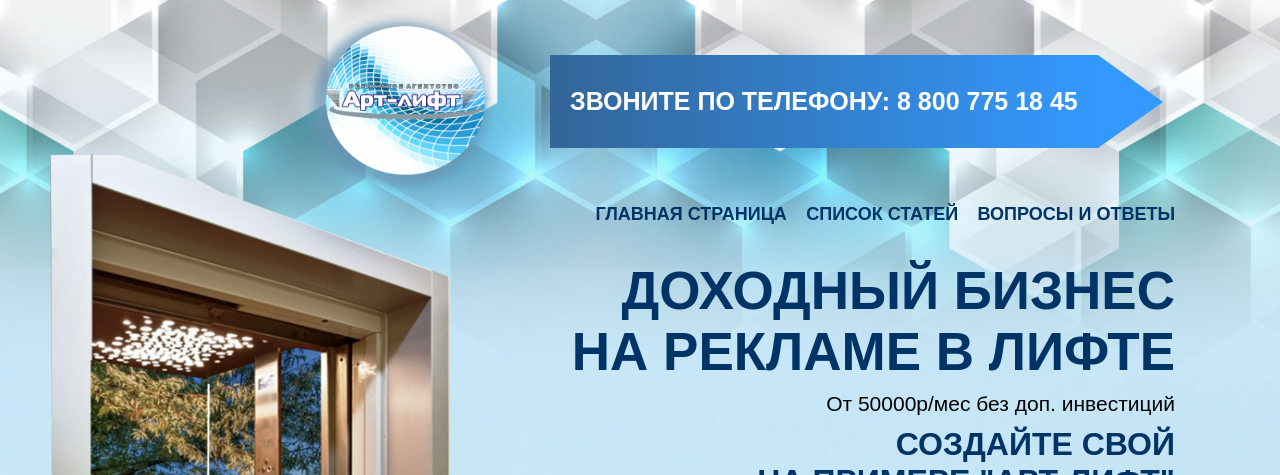
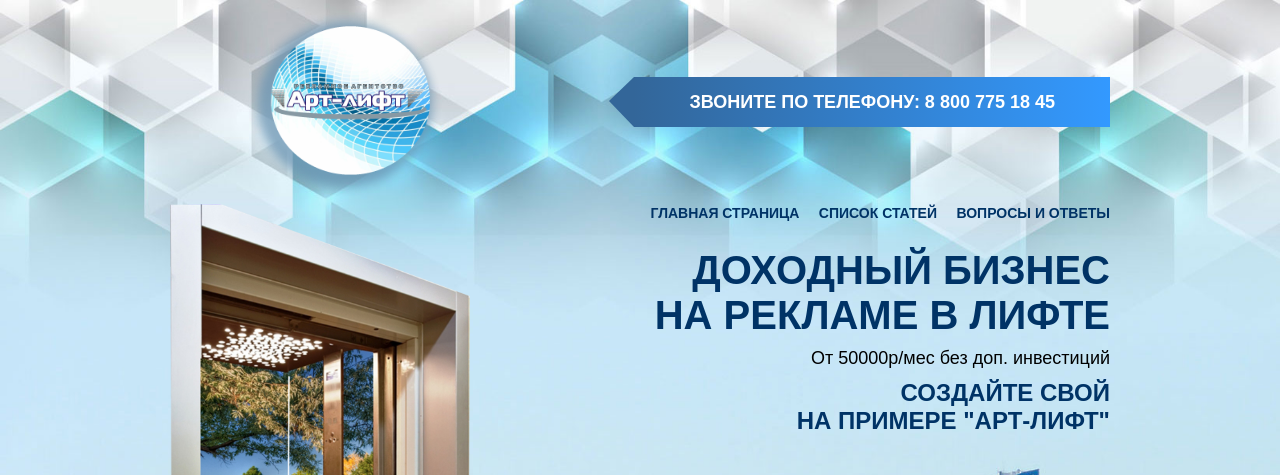
Before and after one commit to od-5/elite, a Django app: page /franchise/ in a window 1280 px wide. Shown: the top 475 px of the page. Run offline with Django 3.2, Linux system fonts and the light colour scheme; data comes from the database, SQL or seed files in the repository; data that the repository does not hold is empty; some libraries are stand-ins or nearby versions; grey boxes are pictures that could not be loaded.

Commit message:
fix franchise.html

```diff
--- a/apps/franchise/templates/franchise/index.html
+++ b/apps/franchise/templates/franchise/index.html
@@ -31,12 +31,12 @@
     <a name="top"></a>
     <div class="header-top">
       <div class="container_12">
-        <div class="grid_5 text-right">
+        <div class="grid_5 text-center">
           <a href="{% url 'home' %}" title="" class="header-logotype">
             <img src="{% static 'img/franchise/logotype.png' %}" alt="Логотип">
           </a>
         </div>
-        <div class="grid_7">
+        <div class="grid_7 text-right">
           <div class="header-phone">
             Звоните по телефону: {{ setup.phone|default:'8 800 775 18 45' }}
           </div>
@@ -64,7 +64,7 @@
               Создайте свой<br> на примере "АРТ-ЛИФТ"
             </p>
             <div class="header-video">
-              <iframe width="587" height="370" src="https://www.youtube.com/embed/kKhmnEmdjPo" frameborder="0" allow="autoplay; encrypted-media" allowfullscreen></iframe>
+              <iframe width="500" height="300" src="https://www.youtube.com/embed/kKhmnEmdjPo" frameborder="0" allow="autoplay; encrypted-media" allowfullscreen></iframe>
             </div>
             <div class="text-center">
               <a href="#bp-modal-download" class="js-modal-bp-download-btn bp__button">
@@ -108,6 +108,36 @@
         </div>
         <div class="clearfix"></div>
       </div>
+    </div>
+  </section>
+
+  <section class="franchise-ticket">
+    <div class="container_12">
+      <div class="grid_12">
+        <h2 class="franchise__title franchise__title_blue text-center">УЗНАТЬ УСЛОВИЯ</h2>
+        {% with franchise_form=True %}
+          {% include '__includes/form_main.html'  with class='js-main-ticket-form' %}
+        {% endwith %}
+      </div>
+      <div class="clearfix"></div>
+    </div>
+  </section>
+
+  <section class="franchise-clients">
+    <div class="container_12">
+      <div class="grid_12">
+        <h2 class="franchise__title franchise__title_blue franchise-clients__title text-center">НАШИ КЛИЕНТЫ</h2>
+        <ul class="franchise-clients-list">
+        {% for item in client_list %}
+          <li class="franchise-clients-list-item">
+{#              <img src="{{ STATIC_URL }}img/client{{ forloop.counter }}.jpg" alt="" class="franchise-our-clients-list-item__img">#}
+            <img src="{{ item.img.url }}" alt="" class="franchise-clients-list-item__img">
+          </li>
+        {% endfor %}
+        </ul>
+        <div class="clearfix"></div>
+      </div>
+      <div class="clearfix"></div>
     </div>
   </section>
 
--- a/static/css/franchise.css
+++ b/static/css/franchise.css
@@ -447,7 +447,7 @@ th {
   email: adrian [at] radianstudio [dot] com
 */
 body {
-  min-width: 1200px;
+  min-width: 960px;
 }
 .clearboth {
   clear: both;
@@ -463,7 +463,7 @@ body {
 .container_12 {
   margin-left: auto;
   margin-right: auto;
-  width: 1200px;
+  width: 960px;
   zoom: 1;
 }
 .container_12:before,
@@ -485,243 +485,243 @@ body {
   float: left;
   margin-left: 10px;
   margin-right: 10px;
-  width: 80px;
+  width: 60px;
 }
 .container_12 .grid_2 {
   display: inline;
   float: left;
   margin-left: 10px;
   margin-right: 10px;
-  width: 180px;
+  width: 140px;
 }
 .container_12 .grid_3 {
   display: inline;
   float: left;
   margin-left: 10px;
   margin-right: 10px;
-  width: 280px;
+  width: 220px;
 }
 .container_12 .grid_4 {
   display: inline;
   float: left;
   margin-left: 10px;
   margin-right: 10px;
+  width: 300px;
+}
+.container_12 .grid_5 {
+  display: inline;
+  float: left;
+  margin-left: 10px;
+  margin-right: 10px;
   width: 380px;
 }
-.container_12 .grid_5 {
-  display: inline;
-  float: left;
-  margin-left: 10px;
-  margin-right: 10px;
-  width: 480px;
-}
 .container_12 .grid_6 {
   display: inline;
   float: left;
   margin-left: 10px;
   margin-right: 10px;
-  width: 580px;
+  width: 460px;
 }
 .container_12 .grid_7 {
   display: inline;
   float: left;
   margin-left: 10px;
   margin-right: 10px;
-  width: 680px;
+  width: 540px;
 }
 .container_12 .grid_8 {
   display: inline;
   float: left;
   margin-left: 10px;
   margin-right: 10px;
+  width: 620px;
+}
+.container_12 .grid_9 {
+  display: inline;
+  float: left;
+  margin-left: 10px;
+  margin-right: 10px;
+  width: 700px;
+}
+.container_12 .grid_10 {
+  display: inline;
+  float: left;
+  margin-left: 10px;
+  margin-right: 10px;
   width: 780px;
 }
-.container_12 .grid_9 {
-  display: inline;
-  float: left;
-  margin-left: 10px;
-  margin-right: 10px;
-  width: 880px;
-}
-.container_12 .grid_10 {
-  display: inline;
-  float: left;
-  margin-left: 10px;
-  margin-right: 10px;
-  width: 980px;
-}
 .container_12 .grid_11 {
   display: inline;
   float: left;
   margin-left: 10px;
   margin-right: 10px;
-  width: 1080px;
+  width: 860px;
 }
 .container_12 .grid_12 {
   display: inline;
   float: left;
   margin-left: 10px;
   margin-right: 10px;
-  width: 1180px;
+  width: 940px;
 }
 .container_12 .prefix_1 {
-  padding-left: 100px;
+  padding-left: 80px;
 }
 .container_12 .prefix_2 {
-  padding-left: 200px;
+  padding-left: 160px;
 }
 .container_12 .prefix_3 {
-  padding-left: 300px;
+  padding-left: 240px;
 }
 .container_12 .prefix_4 {
+  padding-left: 320px;
+}
+.container_12 .prefix_5 {
   padding-left: 400px;
 }
-.container_12 .prefix_5 {
-  padding-left: 500px;
-}
 .container_12 .prefix_6 {
-  padding-left: 600px;
+  padding-left: 480px;
 }
 .container_12 .prefix_7 {
-  padding-left: 700px;
+  padding-left: 560px;
 }
 .container_12 .prefix_8 {
+  padding-left: 640px;
+}
+.container_12 .prefix_9 {
+  padding-left: 720px;
+}
+.container_12 .prefix_10 {
   padding-left: 800px;
 }
-.container_12 .prefix_9 {
-  padding-left: 900px;
-}
-.container_12 .prefix_10 {
-  padding-left: 1000px;
-}
 .container_12 .prefix_11 {
-  padding-left: 1100px;
+  padding-left: 880px;
 }
 .container_12 .suffix_1 {
-  padding-right: 100px;
+  padding-right: 80px;
 }
 .container_12 .suffix_2 {
-  padding-right: 200px;
+  padding-right: 160px;
 }
 .container_12 .suffix_3 {
-  padding-right: 300px;
+  padding-right: 240px;
 }
 .container_12 .suffix_4 {
+  padding-right: 320px;
+}
+.container_12 .suffix_5 {
   padding-right: 400px;
 }
-.container_12 .suffix_5 {
-  padding-right: 500px;
-}
 .container_12 .suffix_6 {
-  padding-right: 600px;
+  padding-right: 480px;
 }
 .container_12 .suffix_7 {
-  padding-right: 700px;
+  padding-right: 560px;
 }
 .container_12 .suffix_8 {
+  padding-right: 640px;
+}
+.container_12 .suffix_9 {
+  padding-right: 720px;
+}
+.container_12 .suffix_10 {
   padding-right: 800px;
 }
-.container_12 .suffix_9 {
-  padding-right: 900px;
-}
-.container_12 .suffix_10 {
-  padding-right: 1000px;
-}
 .container_12 .suffix_11 {
-  padding-right: 1100px;
+  padding-right: 880px;
 }
 .container_12 .push_1 {
   position: relative;
-  left: 100px;
+  left: 80px;
 }
 .container_12 .push_2 {
   position: relative;
-  left: 200px;
+  left: 160px;
 }
 .container_12 .push_3 {
   position: relative;
-  left: 300px;
+  left: 240px;
 }
 .container_12 .push_4 {
   position: relative;
+  left: 320px;
+}
+.container_12 .push_5 {
+  position: relative;
   left: 400px;
 }
-.container_12 .push_5 {
-  position: relative;
-  left: 500px;
-}
 .container_12 .push_6 {
   position: relative;
-  left: 600px;
+  left: 480px;
 }
 .container_12 .push_7 {
   position: relative;
-  left: 700px;
+  left: 560px;
 }
 .container_12 .push_8 {
   position: relative;
+  left: 640px;
+}
+.container_12 .push_9 {
+  position: relative;
+  left: 720px;
+}
+.container_12 .push_10 {
+  position: relative;
   left: 800px;
 }
-.container_12 .push_9 {
-  position: relative;
-  left: 900px;
-}
-.container_12 .push_10 {
-  position: relative;
-  left: 1000px;
-}
 .container_12 .push_11 {
   position: relative;
-  left: 1100px;
+  left: 880px;
 }
 .container_12 .pull_1 {
   position: relative;
-  left: -100px;
+  left: -80px;
 }
 .container_12 .pull_2 {
   position: relative;
-  left: -200px;
+  left: -160px;
 }
 .container_12 .pull_3 {
   position: relative;
-  left: -300px;
+  left: -240px;
 }
 .container_12 .pull_4 {
   position: relative;
+  left: -320px;
+}
+.container_12 .pull_5 {
+  position: relative;
   left: -400px;
 }
-.container_12 .pull_5 {
-  position: relative;
-  left: -500px;
-}
 .container_12 .pull_6 {
   position: relative;
-  left: -600px;
+  left: -480px;
 }
 .container_12 .pull_7 {
   position: relative;
-  left: -700px;
+  left: -560px;
 }
 .container_12 .pull_8 {
   position: relative;
+  left: -640px;
+}
+.container_12 .pull_9 {
+  position: relative;
+  left: -720px;
+}
+.container_12 .pull_10 {
+  position: relative;
   left: -800px;
 }
-.container_12 .pull_9 {
-  position: relative;
-  left: -900px;
-}
-.container_12 .pull_10 {
-  position: relative;
-  left: -1000px;
-}
 .container_12 .pull_11 {
   position: relative;
-  left: -1100px;
+  left: -880px;
 }
 .container_16 {
   margin-left: auto;
   margin-right: auto;
-  width: 1200px;
+  width: 960px;
   zoom: 1;
 }
 .container_16:before,
@@ -1680,25 +1680,19 @@ body {
 }
 .header-phone {
   display: inline-block;
-  font-size: 25px;
+  font-size: 18px;
   text-transform: uppercase;
   color: #fff;
   font-weight: bold;
-  padding: 0 20px;
-  margin-top: 45px;
-  position: relative;
-  line-height: 93px;
-  /* Permalink - use to edit and share this gradient: http://colorzilla.com/gradient-editor/#336699+0,3399ff+100,7db9e8+100 */
+  padding: 0 55px;
+  margin-top: 67px;
+  position: relative;
+  line-height: 50px;
   background: #336699;
-  /* Old browsers */
   background: -moz-linear-gradient(left, #336699 0%, #3399ff 100%, #7db9e8 100%);
-  /* FF3.6-15 */
   background: -webkit-linear-gradient(left, #336699 0%, #3399ff 100%, #7db9e8 100%);
-  /* Chrome10-25,Safari5.1-6 */
   background: linear-gradient(to right, #336699 0%, #3399ff 100%, #7db9e8 100%);
-  /* W3C, IE10+, FF16+, Chrome26+, Opera12+, Safari7+ */
   filter: progid:DXImageTransform.Microsoft.gradient(startColorstr='#336699', endColorstr='#7db9e8', GradientType=1);
-  /* IE6-9 */
 }
 .header-phone:after {
   position: absolute;
@@ -1706,14 +1700,11 @@ body {
   content: '';
   width: 0;
   height: 0;
-  border-top: 47px solid transparent;
-  border-left: 65px solid #3399ff;
-  border-bottom: 46px solid transparent;
+  border-top: 24px solid transparent;
+  border-right: 25.5px solid #336699;
+  border-bottom: 26.5px solid transparent;
   top: 0;
-  right: -65px;
-}
-.header-nav {
-  margin-right: 55px;
+  left: -25px;
 }
 .header-nav ul {
   list-style: none;
@@ -1727,16 +1718,13 @@ body {
 }
 .header-nav ul li a {
   text-transform: uppercase;
-  font-size: 18px;
+  font-size: 14px;
   color: #003366;
   font-weight: bold;
   text-decoration: none;
 }
 .header-lift {
-  width: 400px;
-  float: right;
-  margin-right: 80px;
-  margin-top: -50px;
+  width: 300px;
 }
 .header__title,
 .header__desc_title {
@@ -1745,33 +1733,29 @@ body {
   color: #003366;
 }
 .header__title {
-  font-size: 53px;
+  font-size: 40px;
   margin-bottom: 10px;
 }
-.header__title-block {
-  margin-right: 55px;
-}
 .header__desc {
-  font-size: 21px;
+  font-size: 18px;
   margin: 0;
 }
 .header__desc_title {
-  font-size: 32px;
+  font-size: 24px;
   margin: 10px 0 40px;
 }
 .header-video iframe {
-  float: right;
   margin-bottom: 35px;
 }
 .bp__button {
   display: inline-block;
   text-decoration: none;
-  font-size: 30px;
+  font-size: 24px;
   font-weight: bold;
   color: #fff;
-  line-height: 66px;
-  height: 66px;
-  padding: 0 22px;
+  line-height: 55px;
+  height: 55px;
+  padding: 0 20px;
   /* Permalink - use to edit and share this gradient: http://colorzilla.com/gradient-editor/#3d737b+0,60a9d2+54,3d737b+100 */
   background: #3d737b;
   /* Old browsers */
--- a/static/css/franchise.less
+++ b/static/css/franchise.less
@@ -4,7 +4,7 @@
 @import "__includes/960.less";
 @import "__includes/common.less";
 @import "glyphicons.less";
-
+@mWidth: 960px;
 .header {
   background: url('../img/franchise/header__bg.jpg') no-repeat 50% 0;
   background-size: cover;
@@ -19,20 +19,19 @@
   }
   &-phone {
     display: inline-block;
-    font-size: 25px;
+    font-size: 18px;
     text-transform: uppercase;
     color: #fff;
     font-weight: bold;
-    padding: 0 20px;
-    margin-top: 45px;
+    padding: 0 55px;
+    margin-top: 67px;
     position: relative;
-    line-height: 93px;
-    /* Permalink - use to edit and share this gradient: http://colorzilla.com/gradient-editor/#336699+0,3399ff+100,7db9e8+100 */
-    background: #336699; /* Old browsers */
-    background: -moz-linear-gradient(left,  #336699 0%, #3399ff 100%, #7db9e8 100%); /* FF3.6-15 */
-    background: -webkit-linear-gradient(left,  #336699 0%,#3399ff 100%,#7db9e8 100%); /* Chrome10-25,Safari5.1-6 */
-    background: linear-gradient(to right,  #336699 0%,#3399ff 100%,#7db9e8 100%); /* W3C, IE10+, FF16+, Chrome26+, Opera12+, Safari7+ */
-    filter: progid:DXImageTransform.Microsoft.gradient( startColorstr='#336699', endColorstr='#7db9e8',GradientType=1 ); /* IE6-9 */
+    line-height: 50px;
+    background: #336699;
+    background: -moz-linear-gradient(left, #336699 0%, #3399ff 100%, #7db9e8 100%);
+    background: -webkit-linear-gradient(left, #336699 0%, #3399ff 100%, #7db9e8 100%);
+    background: linear-gradient(to right, #336699 0%, #3399ff 100%, #7db9e8 100%);
+    filter: progid:DXImageTransform.Microsoft.gradient(startColorstr='#336699', endColorstr='#7db9e8', GradientType=1);
 
     &:after {
       position: absolute;
@@ -40,15 +39,14 @@
       content: '';
       width: 0;
       height: 0;
-      border-top: 47px solid transparent;
-      border-left: 65px solid #3399ff;
-      border-bottom: 46px solid transparent;
+      border-top: 24px solid transparent;
+      border-right: 25.5px solid #336699;
+      border-bottom: 26.5px solid transparent;
       top: 0;
-      right: -65px;
+      left: -25px;
     }
   }
   &-nav {
-    margin-right: 55px;
     ul {
       list-style: none;
       li {
@@ -59,7 +57,7 @@
         }
         a {
           text-transform: uppercase;
-          font-size: 18px;
+          font-size: 14px;
           color: #003366;
           font-weight: bold;
           text-decoration: none;
@@ -69,10 +67,9 @@
     }
   }
   &-lift {
-    width: 400px;
-    float: right;
-    margin-right: 80px;
-    margin-top: -50px;
+    width: 300px;
+    //float: right;
+    //margin-top: -50px;
   }
   &__title, &__desc_title {
     font-weight: bold;
@@ -81,22 +78,20 @@
   }
   &__title {
     &-block {
-      margin-right: 55px;
     }
-    font-size: 53px;
+    font-size: 40px;
     margin-bottom: 10px;
   }
   &__desc {
-    font-size: 21px;
+    font-size: 18px;
     margin: 0;
     &_title {
-      font-size: 32px;
+      font-size: 24px;
       margin: 10px 0 40px;
     }
   }
   &-video {
     iframe {
-      float: right;
       margin-bottom: 35px;
     }
   }
@@ -104,12 +99,12 @@
 .bp__button {
   display: inline-block;
   text-decoration: none;
-  font-size: 30px;
+  font-size: 24px;
   font-weight: bold;
   color: #fff;
-  line-height: 66px;
-  height: 66px;
-  padding: 0 22px;
+  line-height: 55px;
+  height: 55px;
+  padding: 0 20px;
   /* Permalink - use to edit and share this gradient: http://colorzilla.com/gradient-editor/#3d737b+0,60a9d2+54,3d737b+100 */
   background: #3d737b; /* Old browsers */
   background: -moz-linear-gradient(-45deg,  #3d737b 0%, #60a9d2 54%, #3d737b 100%); /* FF3.6-15 */
@@ -154,7 +149,7 @@ a.button {
 }
 .franchise {
   &__title {
-    font-size: 40px;
+    font-size: 32px;
     font-weight: bold;
     margin: 60px 0;
     &_blue {
@@ -164,12 +159,54 @@ a.button {
       color: #fff;
     }
   }
+  &-ticket {
+    background: url('../img/franchise/franchise-ticket__bg.jpg') no-repeat 50% 0;
+    background-size: cover;
+    padding-bottom: 50px;
+    form {
+      .input, .button {
+        display: block;
+        margin: 20px auto;
+        box-shadow: -5px 5px 0 rgba(153, 153, 153, 0.61);
+      }
+    }
+  }
+  &-clients {
+    background-color: #fff;
+    padding: 40px 0;
+    -webkit-box-shadow: 0 -10px 100px #fff;
+    -moz-box-shadow: 0 -10px 100px #fff;
+    box-shadow: 0 -10px 100px #fff;
+    &__title {
+      margin-top: 0;
+    }
+    &-list {
+      list-style: none;
+      text-align: center;
+      width: 900px;
+      margin: auto;
+      &-item {
+          display: inline-block;
+          width: 290px;
+          background: url('../img/franchise/franchise-client__bg.png') no-repeat 50% 0;
+          background-size: 100%;
+          height: 305px;
+          line-height: 305px;
+        &__img {
+          height: 190px;
+          vertical-align: middle;
+          line-height: 290px;
+          border: 2px solid #138eab;
+        }
+      }
+    }
+  }
   &-first {
     background: url('../img/franchise/franchise_first_bg.png') no-repeat 50% 0;
     background-size: cover;
     &__text {
       margin: 0 0 30px;
-      font-size: 35px;
+      font-size: 20px;
       font-weight: bold;
       color: #122140;
     }
@@ -200,7 +237,7 @@ a.button {
           background-size: 100%;
         }
         &__text {
-          font-size: 24px;
+          font-size: 18px;
           margin-bottom: 50px;
         }
       }
@@ -210,7 +247,7 @@ a.button {
     background: #777a7f;
     padding-bottom: 60px;
     &__title {
-      font-size: 30px;
+      font-size: 28px;
       margin: 30px 0;
     }
     &-block {
@@ -235,7 +272,7 @@ a.button {
           background-size: 100%;
         }
         &__text {
-          font-size: 24px;
+          font-size: 18px;
           margin-bottom: 50px;
           padding-left: 80px;
         }
@@ -243,9 +280,9 @@ a.button {
     }
     &-img {
       position: absolute;
-      top: -65px;
+      top: -30px;
       right: 0;
-      width: 435px;
+      width: 326px;
     }
   }
 
@@ -258,7 +295,7 @@ a.button {
       margin: 40px 0;
     }
     &-table {
-      font-size: 20px;
+      font-size: 16px;
       width: 100%;
       &__tr {
         &:nth-child(even) {
@@ -270,8 +307,9 @@ a.button {
             &-three {
               &-table {
                 &__td {
-                  font-size: 30px;
+                  font-size: 22px;
                   font-weight: bold;
+                  min-width: 120px;
                 }
               }
             }
@@ -306,8 +344,8 @@ a.button {
       background: linear-gradient(to right,  #006d95 0%,#00adf7 100%); /* W3C, IE10+, FF16+, Chrome26+, Opera12+, Safari7+ */
       filter: progid:DXImageTransform.Microsoft.gradient( startColorstr='#006d95', endColorstr='#00adf7',GradientType=1 ); /* IE6-9 */
       list-style: none;
-      font-size: 20px;
-      width: 610px;
+      font-size: 16px;
+      width: 500px;
       margin: auto;
       padding-bottom: 20px;
       color: #fff;
@@ -353,7 +391,7 @@ a.button {
     background-color: #fff;
     background: url('../img/franchise/franchise-five__bg.jpg') no-repeat fixed 50% 0;
     background-size: cover;
-    font-size: 20px;
+    font-size: 16px;
     line-height: 1.5em;
     &__title {
       margin: 0;
```
Also changed, not shown: other parts of static/css/franchise.css (+148 -106 lines), apps/franchise/static/franchise/franchise.js (+28 -0 lines).
